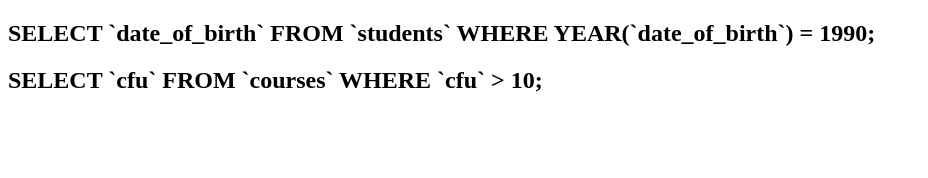
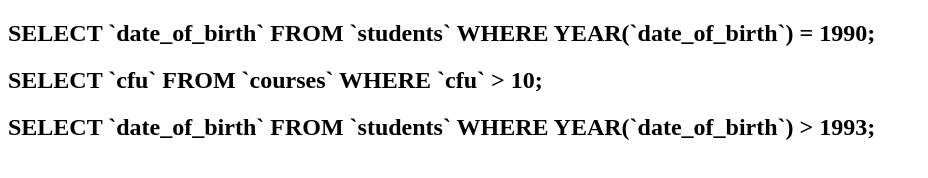
Before and after one commit to Anymoose98/db-university, a plain HTML site: page index.html in a window 1280 px wide. Shown: the whole page, without its empty margins (0-928 px from the left). Drawn offline with Linux system fonts and the light colour scheme.

Commit message:
Terzo esercizio

```diff
--- a/index.html
+++ b/index.html
@@ -13,6 +13,9 @@
    <h2>SELECT `cfu` FROM `courses` WHERE `cfu` > 10;</h2>
 
    <!-- Terzo esercizio -->
+   <h2>SELECT `date_of_birth` FROM `students` WHERE YEAR(`date_of_birth`) > 1993;</h2>
+
+   <!-- Quarto esercizio -->
    <h2></h2>
 </body>
 </html>
```
